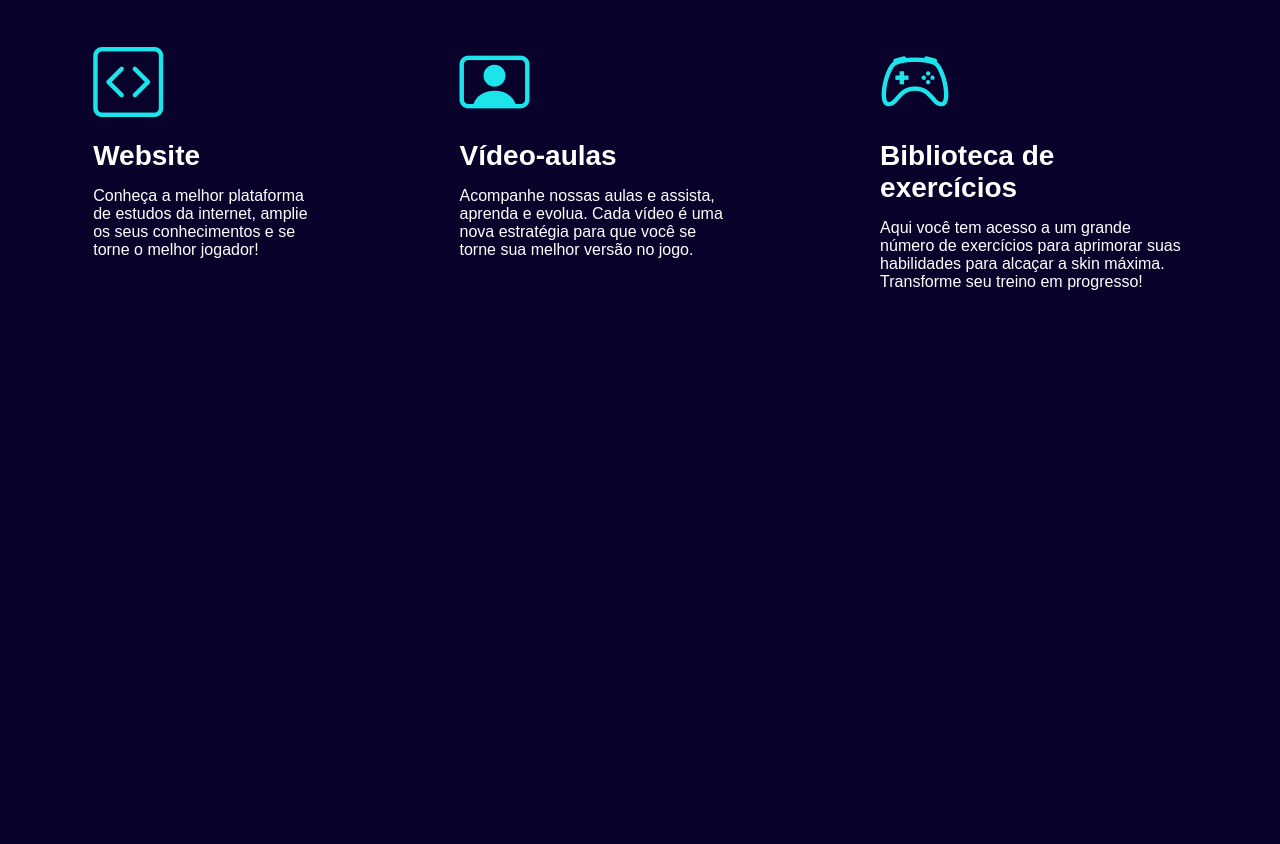
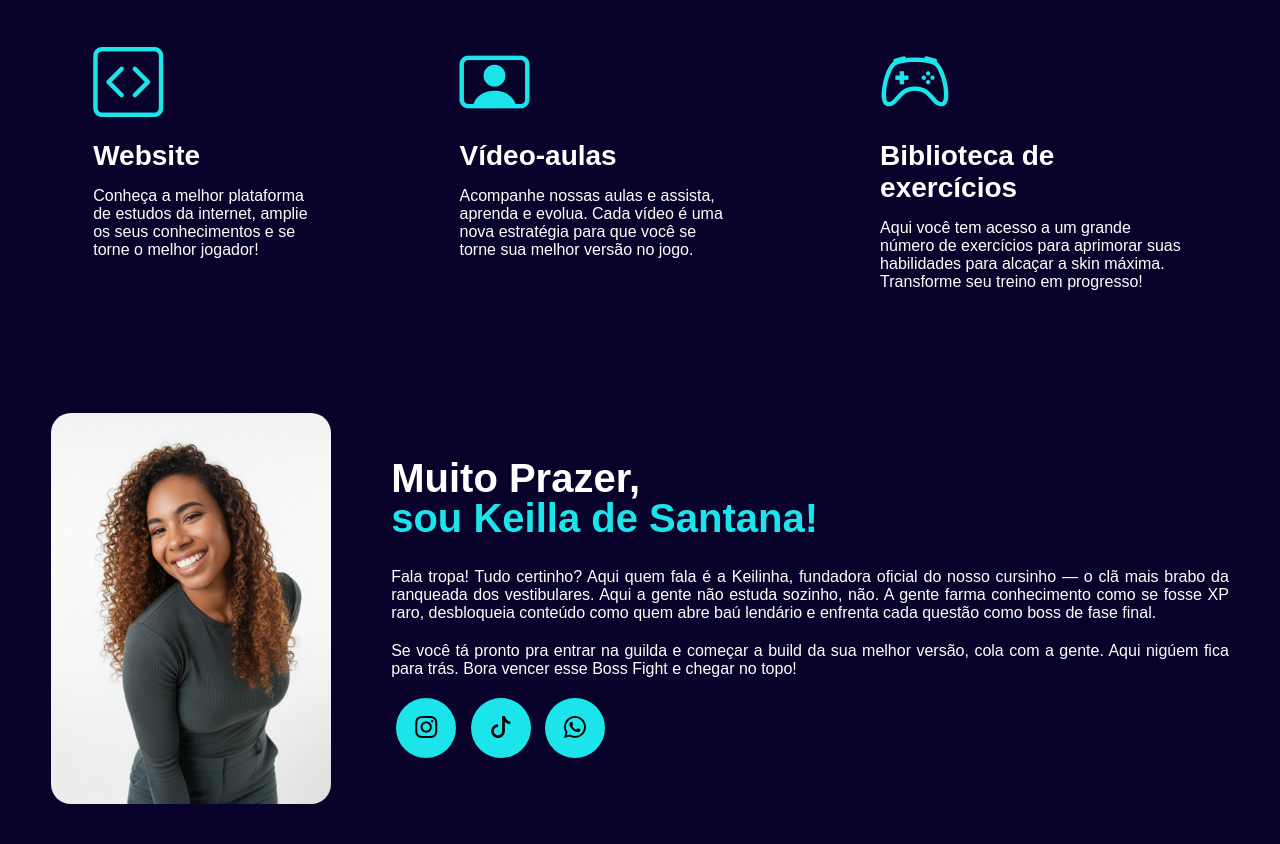
Before and after one commit to keilladesantana28/personal-portfolio, a plain HTML site: page index.html in a window 1280 px wide. Shown: the part 733-1577 px from the top of the page. Before the commit the page ends 1106 px from the top, so only its background shows below. Drawn offline with nearby package versions, Linux system fonts and the light colour scheme; a web font is replaced by a local one.

Commit message:
feat(sobre-mim): adição e estelização da seção 'sobre mim'

```diff
--- a/index.html
+++ b/index.html
@@ -77,6 +77,25 @@
             </div>  <!--interface-->
         </section><!--especialidades-->
 
+        <section class= "sobre-mim">
+            <div class="interface">
+                <div class="flex">
+                    <div class="img-sobre-mim">
+                        <img src="images/pessoa.png" alt="">
+                    </div>
+                    <div class="texto-sobre-mim">
+                        <h2>Muito Prazer, <span> sou Keilla de Santana!</span></h2>
+                        <p>Fala tropa! Tudo certinho? Aqui quem fala é a Keilinha, fundadora oficial do nosso cursinho — o clã mais brabo da ranqueada dos vestibulares. Aqui a gente não estuda sozinho, não. A gente farma conhecimento como se fosse XP raro, desbloqueia conteúdo como quem abre baú lendário e enfrenta cada questão como boss de fase final. </p>
+                        <p>Se você tá pronto pra entrar na guilda e começar a build da sua melhor versão, cola com a gente. Aqui nigúem fica para trás. Bora vencer esse Boss Fight e chegar no topo!</p>
+                        <div class="btn-social">
+                            <a href="#"><button><i class="bi bi-instagram"></i></button></a>
+                            <a href="#"><button><i class="bi bi-tiktok"></i></button></a>
+                            <a href="#"><button><i class="bi bi-whatsapp"></i></button></a>
+                        </div>
+                    </div>
+                </div>
+            </div>
+        </section>
 
     </main>
 </body>
--- a/style.css
+++ b/style.css
@@ -38,6 +38,13 @@ body{
     transition: .2s;
 }
 
+.img-sobre-mim img{
+    width: 280px;
+    height: auto;
+    display: block;
+    border-radius: 20px;
+
+}
 .btn-contato button{
     padding: 10px 40px;
     font-size: 18px;
@@ -187,3 +194,50 @@ section.Especialidades .flex{
     margin: 15px 0;
 
 }
+
+section.sobre-mim{
+    padding: 40px 4%;
+}
+
+section.sobre-mim .flex{
+    align-items: center;
+    gap: 60px;
+}
+.sobre-mim .texto-sobre-mim{
+    color: #fff;
+}
+
+.sobre-mim .texto-sobre-mim h2{
+    font-size: 40px;
+    line-height: 40px;
+    margin-bottom:30px;
+
+}
+.sobre-mim .texto-sobre-mim h2 span{
+    color: hwb(182 11% 8%);
+    display: block;
+}
+
+.sobre-mim .texto-sobre-mim p{
+    margin: 20px 0;
+    text-align: justify;
+
+}
+
+.sobre-mim .texto-sobre-mim .btn-social button{
+    width: 60px;
+    height: 60px;
+    border-radius: 50%;
+    border: none;
+    background-color: hwb(182 11% 8%) ;
+    font-size: 22px;
+    cursor: pointer;
+    transition: .2s;
+    margin: 0 5px;
+
+}
+
+.btn-social button:hover{
+    box-shadow: 0px 0px 8px hwb(182 11% 8%);
+    transform: scale(1.05);
+}
```
